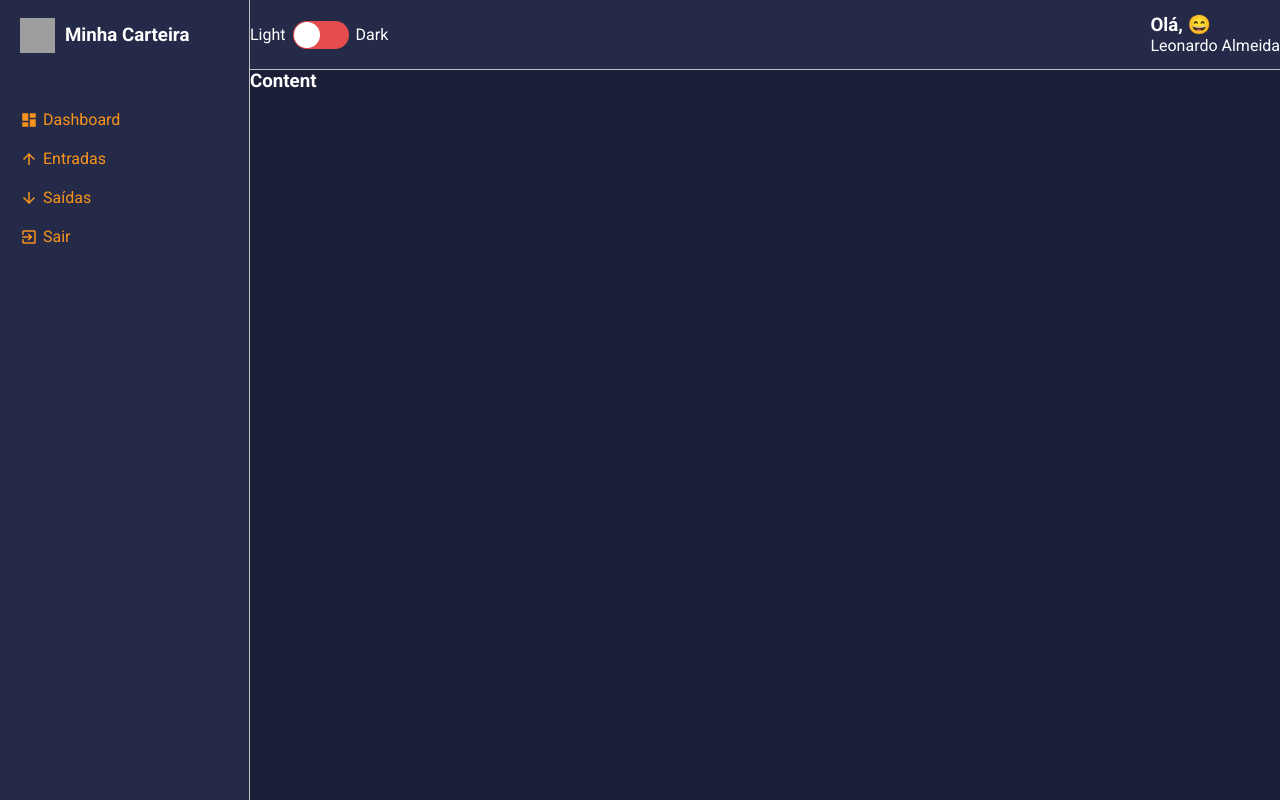
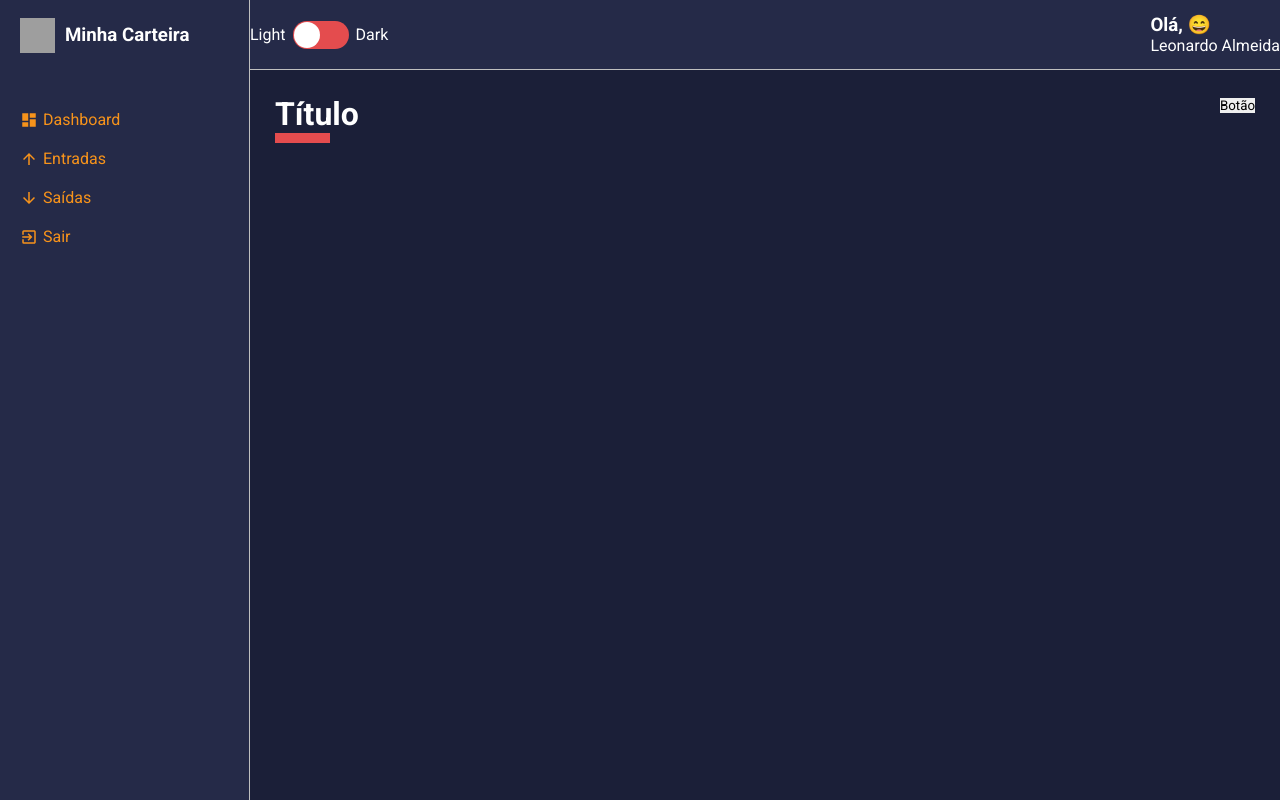
Before and after one commit to leonardo-teles/minha-carteira, a React (Create React App) app: page /dashboard in a window 1280 px wide. Built offline with nearby package versions, Linux system fonts and the light colour scheme; grey boxes are pictures that could not be loaded.

Commit message:
Criando o Header de Conteúdo

```diff
--- a/src/App.tsx
+++ b/src/App.tsx
@@ -3,13 +3,16 @@
 import GlobalStyles from './styles/GlobalStyles';
 
 import Layout from './components/Layout';
+import Dashboard from './pages/Dashboard';
 import dark from './styles/themes/dark';
 
 const App: React.FC = () => {
     return (
         <ThemeProvider theme={dark}>
             <GlobalStyles />
-            <Layout />
+            <Layout>
+                <Dashboard />
+            </Layout>
         </ThemeProvider>
     );
 }
--- a/src/components/Content/index.tsx
+++ b/src/components/Content/index.tsx
@@ -2,10 +2,10 @@
 
 import { Container } from './styles';
 
-const Content: React.FC = () => {
+const Content: React.FC = ({ children }) => {
     return (
         <Container>
-            <h3>Content</h3>
+            { children }
         </Container>
     );
 }
--- a/src/components/Content/styles.ts
+++ b/src/components/Content/styles.ts
@@ -4,4 +4,6 @@
     grid-area: CT;
     color: ${props => props.theme.colors.white};
     background-color: ${props => props.theme.colors.primary};
+
+    padding: 25px;
 `;
--- /dev/null
+++ b/src/components/ContentHeader/index.tsx
@@ -0,0 +1,18 @@
+import React from 'react';
+
+import { Container, TitleContainer, Controllers } from './styles';
+
+const ContentHeader: React.FC = () => {
+    return (
+        <Container>
+            <TitleContainer>
+                <h1>Título</h1>
+            </TitleContainer>
+            <Controllers>
+                <button type="button">Botão</button>
+            </Controllers>
+        </Container>
+    );
+}
+
+export default ContentHeader;
--- /dev/null
+++ b/src/components/ContentHeader/styles.ts
@@ -0,0 +1,26 @@
+import styled from 'styled-components';
+
+export const Container = styled.div`
+    width: 100%;
+
+    display: flex;
+    justify-content: space-between;
+
+    margin-bottom: 25px;
+`;
+
+export const TitleContainer = styled.div`
+    > h1 {
+        color: ${props => props.theme.colors.white};
+
+        &::after {
+            content: '';
+            display: block;
+            width: 55px;
+            border-bottom: 10px solid ${props => props.theme.colors.warning};
+        }
+    }
+`;
+
+export const Controllers = styled.div`
+`;
--- a/src/components/Layout/index.tsx
+++ b/src/components/Layout/index.tsx
@@ -6,12 +6,14 @@
 import Aside from '../Aside';
 import Content from '../Content';
 
-const Layout: React.FC = () => {
+const Layout: React.FC = ({ children }) => {
     return (
         <Grid>
             <MainHeader/>
             <Aside />
-            <Content />
+            <Content>
+                { children }
+            </Content>
         </Grid>
     );
 }
--- a/src/pages/Dashboard/index.tsx
+++ b/src/pages/Dashboard/index.tsx
@@ -1,8 +1,13 @@
 import React from 'react';
+
+import ContentHeader from '../../components/ContentHeader';
+import { Container } from './styles';
 
 const Dashboard: React.FC = () => {
     return (
-        <h3>Dashboard</h3>
+        <Container>
+            <ContentHeader />
+        </Container>
     );
 }
 
--- /dev/null
+++ b/src/pages/Dashboard/styles.ts
@@ -0,0 +1,3 @@
+import styled from 'styled-components';
+
+export const Container = styled.div``;
```
